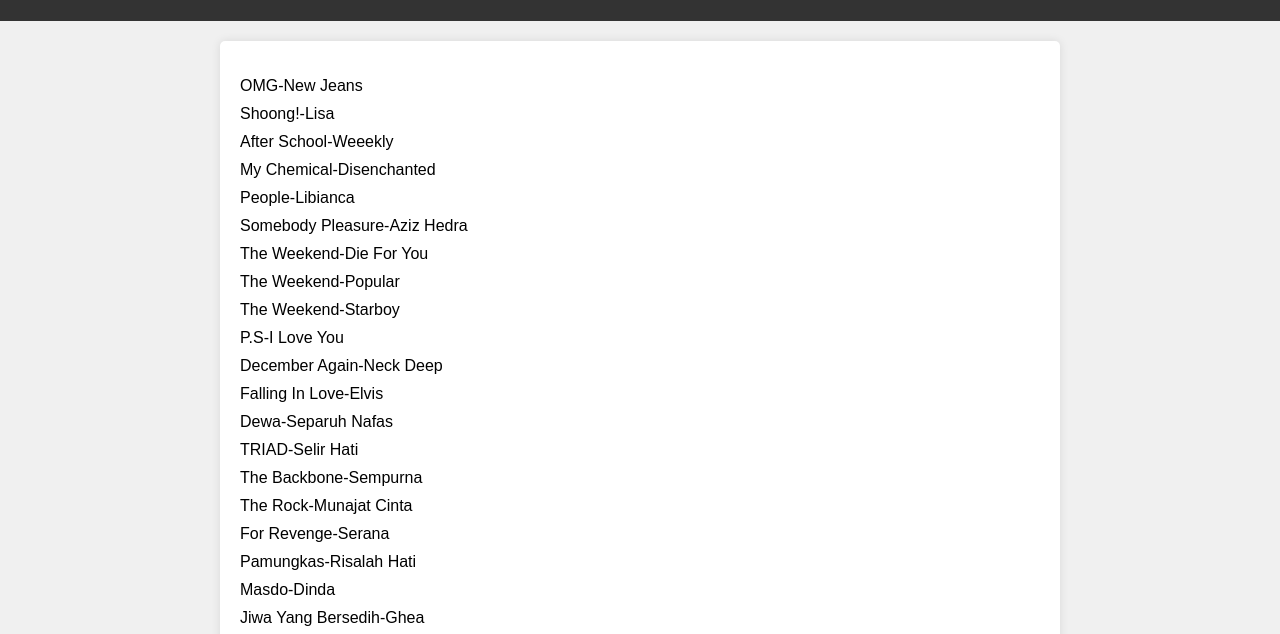
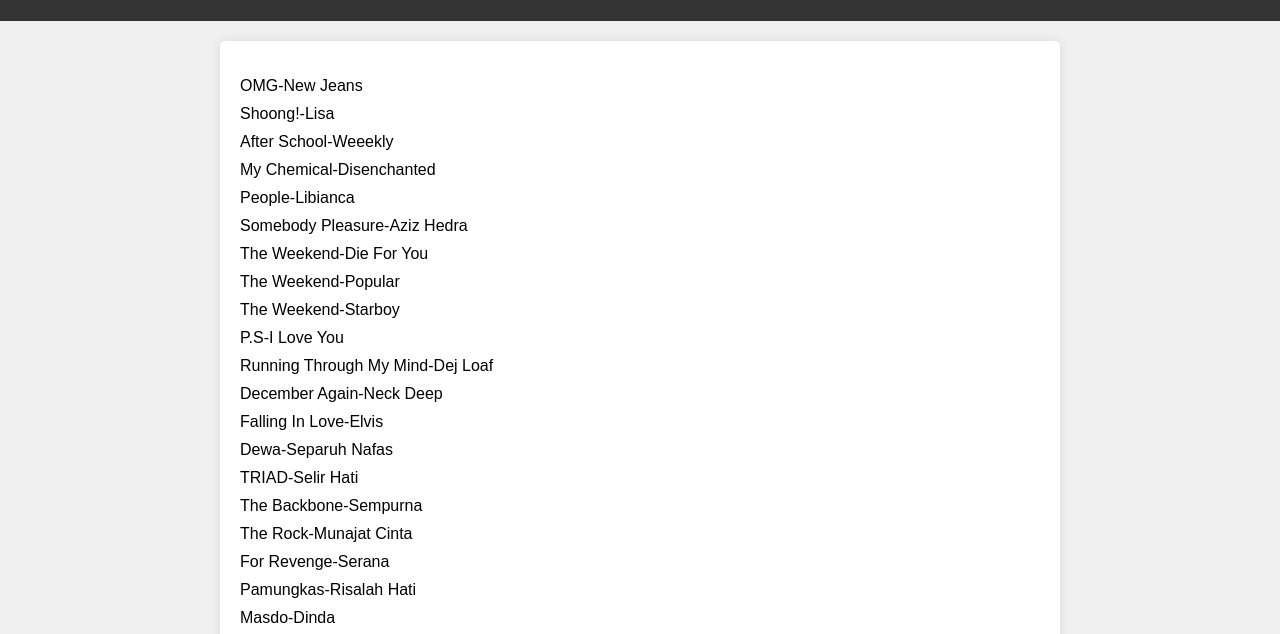
Before and after one commit to BimaARV/playlist-local, a plain HTML site: page index.html in a window 1280 px wide. Shown: the part 99-733 px from the top of the page. Drawn offline with Linux system fonts and the light colour scheme.

Commit message:
menambahkan judul lagu baru

```diff
--- a/index.html
+++ b/index.html
@@ -22,6 +22,7 @@
         <li data-src="./assets/TheWeekend-Popular.mp3">The Weekend-Popular</li>
         <li data-src="./assets/TheWeekend-Starboy.mp3">The Weekend-Starboy</li>
         <li data-src="./assets/PS-I-Love-You.mp3">P.S-I Love You</li>
+        <li data-src="./assets/Running-Through-DejLoaf.mp3">Running Through My Mind-Dej Loaf</li>
         <li data-src="./assets/December-Again-Neck-Deep.mp3">December Again-Neck Deep</li>
         <li data-src="./assets/Falling-In-Love-Elvis.mp3">Falling In Love-Elvis</li>
         <li data-src="./assets/Dewa-Separuh-Nafas.mp3">Dewa-Separuh Nafas</li>
```
Also changed, not shown: 1 other file.
